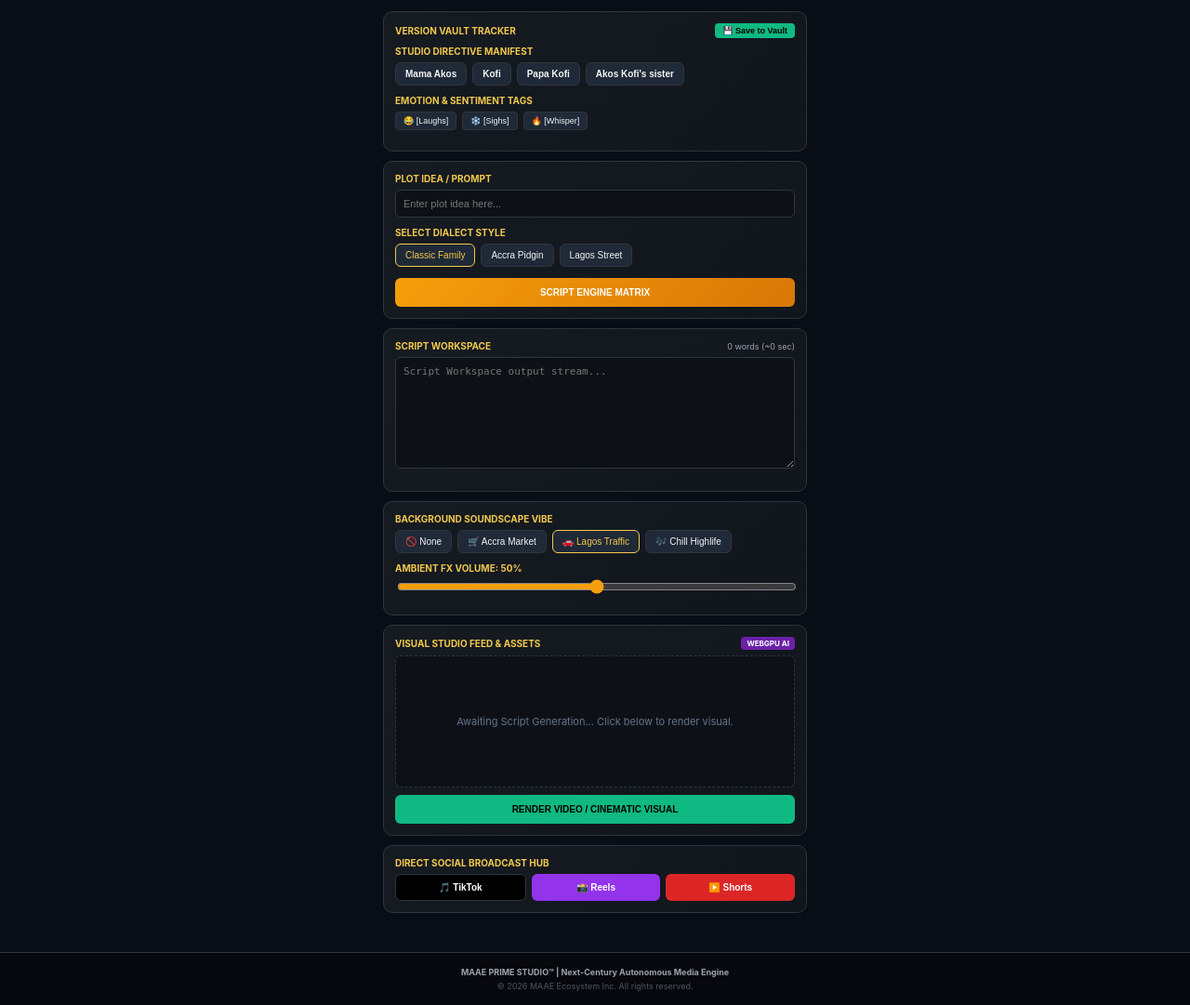
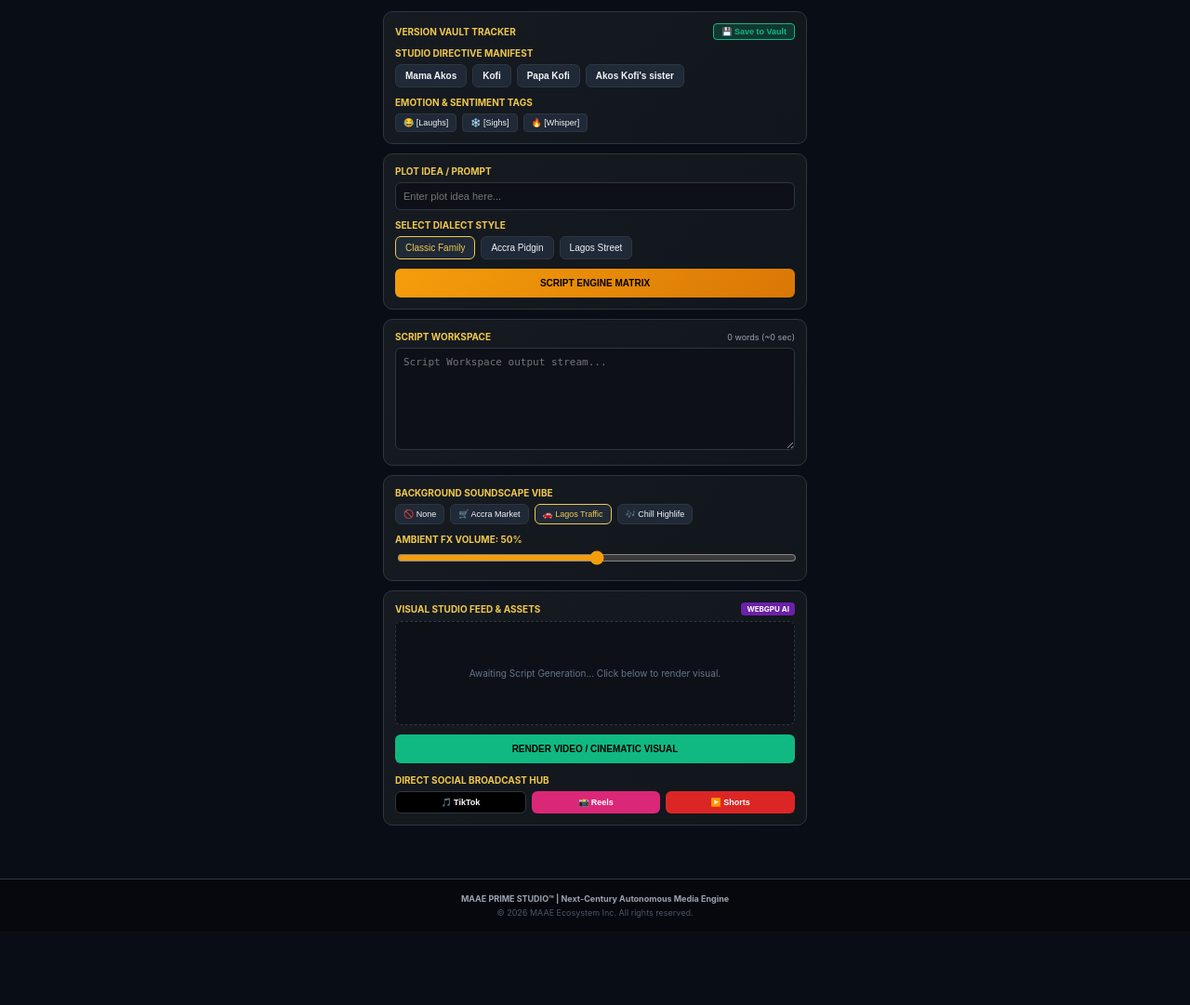
Before and after one commit to solutiondev54-netizen/render-deploy, a Flask app: page / in a window 1280 px wide. Shown: the part 47-1128 px from the top of the page at 93% size. After the commit the page ends 1034 px from the top, so only its background shows below. Run offline with Flask 3, Linux system fonts and the light colour scheme.

Commit message:
Update studio.html

```diff
--- a/templates/studio.html
+++ b/templates/studio.html
@@ -1,11 +1,11 @@
 {% extends "base.html" %}
 {% block title %}Studio Mixer | MAAE Ecosystem{% endblock %}
 {% block content %}
-<!-- Version Vault & Manifest -->
+<!-- Version Vault Tracker & Directives -->
 <div style="background: linear-gradient(135deg, #161b22, #11151c); border: 1px solid #30363d; border-radius: 10px; padding: 12px; margin-bottom: 10px;">
     <div style="display: flex; justify-content: space-between; align-items: center; margin-bottom: 8px;">
         <span style="color: #f2c94c; font-size: 10px; font-weight: 700; text-transform: uppercase;">Version Vault Tracker</span>
-        <button type="button" onclick="saveToVault()" style="background: #10b981; color: #000; border: none; padding: 3px 8px; border-radius: 4px; font-size: 9px; font-weight: bold; cursor: pointer;">💾 Save to Vault</button>
+        <button type="button" onclick="saveToVault()" style="background: rgba(16, 185, 129, 0.2); color: #10b981; border: 1px solid #10b981; padding: 3px 8px; border-radius: 4px; font-size: 9px; font-weight: bold; cursor: pointer;">💾 Save to Vault</button>
     </div>
 
     <label style="color: #f2c94c; font-size: 10px; font-weight: 700; text-transform: uppercase; display: block; margin-bottom: 6px;">Studio Directive Manifest</label>
@@ -13,30 +13,30 @@
         <button type="button" onclick="setPreset('Mama Akos')" style="background: #1f2937; color: #f3f4f6; border: 1px solid #30363d; padding: 6px 10px; border-radius: 6px; font-size: 10px; font-weight: bold; cursor: pointer;">Mama Akos</button>
         <button type="button" onclick="setPreset('Kofi')" style="background: #1f2937; color: #f3f4f6; border: 1px solid #30363d; padding: 6px 10px; border-radius: 6px; font-size: 10px; font-weight: bold; cursor: pointer;">Kofi</button>
         <button type="button" onclick="setPreset('Papa Kofi')" style="background: #1f2937; color: #f3f4f6; border: 1px solid #30363d; padding: 6px 10px; border-radius: 6px; font-size: 10px; font-weight: bold; cursor: pointer;">Papa Kofi</button>
-        <button type="button" onclick="setPreset('Akos Kofi sister')" style="background: #1f2937; color: #f3f4f6; border: 1px solid #30363d; padding: 6px 10px; border-radius: 6px; font-size: 10px; font-weight: bold; cursor: pointer;">Akos Kofi's sister</button>
+        <button type="button" onclick="setPreset('Akos Kofi\'s sister')" style="background: #1f2937; color: #f3f4f6; border: 1px solid #30363d; padding: 6px 10px; border-radius: 6px; font-size: 10px; font-weight: bold; cursor: pointer;">Akos Kofi's sister</button>
     </div>
 
     <label style="color: #f2c94c; font-size: 10px; font-weight: 700; text-transform: uppercase; display: block; margin-bottom: 6px;">Emotion & Sentiment Tags</label>
-    <div style="display: flex; gap: 6px; margin-bottom: 10px;">
+    <div style="display: flex; gap: 6px;">
         <button type="button" onclick="addTag('😂 [Laughs]')" style="background: #1f2937; color: #f3f4f6; border: 1px solid #30363d; padding: 4px 8px; border-radius: 4px; font-size: 9px; cursor: pointer;">😂 [Laughs]</button>
         <button type="button" onclick="addTag('❄️ [Sighs]')" style="background: #1f2937; color: #f3f4f6; border: 1px solid #30363d; padding: 4px 8px; border-radius: 4px; font-size: 9px; cursor: pointer;">❄️ [Sighs]</button>
         <button type="button" onclick="addTag('🔥 [Whisper]')" style="background: #1f2937; color: #f3f4f6; border: 1px solid #30363d; padding: 4px 8px; border-radius: 4px; font-size: 9px; cursor: pointer;">🔥 [Whisper]</button>
     </div>
 </div>
 
-<!-- Plot Idea & Dialect Styles -->
+<!-- Plot Idea / Prompt & Dialect Styles -->
 <div style="background: linear-gradient(135deg, #161b22, #11151c); border: 1px solid #30363d; border-radius: 10px; padding: 12px; margin-bottom: 10px;">
     <label style="color: #f2c94c; font-size: 10px; font-weight: 700; text-transform: uppercase; display: block; margin-bottom: 6px;">Plot Idea / Prompt</label>
     <input type="text" id="prompt-input" placeholder="Enter plot idea here..." style="width: 100%; padding: 8px; background: #0d1117; border: 1px solid #30363d; color: #fff; border-radius: 6px; box-sizing: border-box; font-size: 11px; margin-bottom: 10px;">
 
     <label style="color: #f2c94c; font-size: 10px; font-weight: 700; text-transform: uppercase; display: block; margin-bottom: 6px;">Select Dialect Style</label>
-    <div style="display: flex; flex-wrap: wrap; gap: 6px; margin-bottom: 12px;">
+    <div style="display: flex; flex-wrap: wrap; gap: 6px; margin-bottom: 10px;">
         <button type="button" onclick="setDialect('Classic Family')" style="background: #1f2937; color: #f2c94c; border: 1px solid #f2c94c; padding: 6px 10px; border-radius: 6px; font-size: 10px; cursor: pointer;">Classic Family</button>
         <button type="button" onclick="setDialect('Accra Pidgin')" style="background: #1f2937; color: #f3f4f6; border: 1px solid #30363d; padding: 6px 10px; border-radius: 6px; font-size: 10px; cursor: pointer;">Accra Pidgin</button>
         <button type="button" onclick="setDialect('Lagos Street')" style="background: #1f2937; color: #f3f4f6; border: 1px solid #30363d; padding: 6px 10px; border-radius: 6px; font-size: 10px; cursor: pointer;">Lagos Street</button>
     </div>
 
-    <button type="button" onclick="generateScript()" style="width: 100%; padding: 10px; background: linear-gradient(135deg, #f59e0b, #d97706); color: #fff; border: none; border-radius: 6px; font-weight: bold; font-size: 10px; text-transform: uppercase; cursor: pointer;">Script Engine Matrix</button>
+    <button type="button" onclick="generateScript()" style="width: 100%; padding: 10px; background: linear-gradient(135deg, #f59e0b, #d97706); color: #000; border: none; border-radius: 6px; font-weight: bold; font-size: 10px; text-transform: uppercase; cursor: pointer;">Script Engine Matrix</button>
 </div>
 
 <!-- Script Workspace -->
@@ -45,56 +45,45 @@
         <label style="color: #f2c94c; font-size: 10px; font-weight: 700; text-transform: uppercase;">Script Workspace</label>
         <span id="word-count" style="color: #9ca3af; font-size: 9px;">0 words (~0 sec)</span>
     </div>
-    <textarea id="workspace" oninput="updateWordCount()" placeholder="Script Workspace output stream..." style="width: 100%; height: 120px; background: #0d1117; border: 1px solid #30363d; color: #f3f4f6; padding: 8px; border-radius: 6px; box-sizing: border-box; font-size: 11px; margin-bottom: 8px;"></textarea>
+    <textarea id="workspace" oninput="updateWordCount()" placeholder="Script Workspace output stream..." style="width: 100%; height: 110px; background: #0d1117; border: 1px solid #30363d; color: #f3f4f6; padding: 8px; border-radius: 6px; box-sizing: border-box; font-size: 11px;"></textarea>
 </div>
 
-<!-- Soundscape & Ambient Mixer -->
+<!-- Background Soundscape Vibe & Ambient FX -->
 <div style="background: linear-gradient(135deg, #161b22, #11151c); border: 1px solid #30363d; border-radius: 10px; padding: 12px; margin-bottom: 10px;">
     <label style="color: #f2c94c; font-size: 10px; font-weight: 700; text-transform: uppercase; display: block; margin-bottom: 6px;">Background Soundscape Vibe</label>
     <div style="display: flex; flex-wrap: wrap; gap: 6px; margin-bottom: 10px;">
-        <button type="button" style="background: #1f2937; color: #f3f4f6; border: 1px solid #30363d; padding: 6px 10px; border-radius: 6px; font-size: 10px;">🚫 None</button>
-        <button type="button" style="background: #1f2937; color: #f3f4f6; border: 1px solid #30363d; padding: 6px 10px; border-radius: 6px; font-size: 10px;">🛒 Accra Market</button>
-        <button type="button" style="background: #1f2937; color: #f2c94c; border: 1px solid #f2c94c; padding: 6px 10px; border-radius: 6px; font-size: 10px;">🚗 Lagos Traffic</button>
-        <button type="button" style="background: #1f2937; color: #f3f4f6; border: 1px solid #30363d; padding: 6px 10px; border-radius: 6px; font-size: 10px;">🎶 Chill Highlife</button>
+        <button type="button" style="background: #1f2937; color: #f3f4f6; border: 1px solid #30363d; padding: 5px 8px; border-radius: 6px; font-size: 9px;">🚫 None</button>
+        <button type="button" style="background: #1f2937; color: #f3f4f6; border: 1px solid #30363d; padding: 5px 8px; border-radius: 6px; font-size: 9px;">🛒 Accra Market</button>
+        <button type="button" style="background: #1f2937; color: #f2c94c; border: 1px solid #f2c94c; padding: 5px 8px; border-radius: 6px; font-size: 9px;">🚗 Lagos Traffic</button>
+        <button type="button" style="background: #1f2937; color: #f3f4f6; border: 1px solid #30363d; padding: 5px 8px; border-radius: 6px; font-size: 9px;">🎶 Chill Highlife</button>
     </div>
 
     <label style="color: #f2c94c; font-size: 10px; font-weight: 700; text-transform: uppercase; display: block; margin-bottom: 4px;">Ambient FX Volume: <span id="vol-val">50%</span></label>
-    <input type="range" min="0" max="100" value="50" oninput="document.getElementById('vol-val').innerText = this.value + '%'" style="width: 100%; accent-color: #f59e0b; margin-bottom: 10px;">
+    <input type="range" min="0" max="100" value="50" oninput="document.getElementById('vol-val').innerText = this.value + '%'" style="width: 100%; accent-color: #f59e0b;">
 </div>
 
-<!-- Visual Studio Feed & Render -->
-<div style="background: linear-gradient(135deg, #161b22, #11151c); border: 1px solid #30363d; border-radius: 10px; padding: 12px; text-align: center; margin-bottom: 10px;">
+<!-- Visual Studio Feed & Direct Social Hub -->
+<div style="background: linear-gradient(135deg, #161b22, #11151c); border: 1px solid #30363d; border-radius: 10px; padding: 12px; text-align: center; margin-bottom: 15px;">
     <div style="display: flex; justify-content: space-between; align-items: center; margin-bottom: 6px;">
         <label style="color: #f2c94c; font-size: 10px; font-weight: 700; text-transform: uppercase;">Visual Studio Feed & Assets</label>
         <span style="background: #6b21a8; color: #fff; padding: 2px 6px; border-radius: 4px; font-size: 8px; font-weight: bold;">WEBGPU AI</span>
     </div>
-    <div id="visual-output" style="background: #0d1117; border: 1px dashed #30363d; height: 140px; border-radius: 6px; display: flex; align-items: center; justify-content: center; color: #64748b; font-size: 11px; overflow: hidden; margin-bottom: 8px;">
+    <div id="visual-output" style="background: #0d1117; border: 1px dashed #30363d; height: 110px; border-radius: 6px; display: flex; align-items: center; justify-content: center; color: #64748b; font-size: 10px; margin-bottom: 10px;">
         Awaiting Script Generation... Click below to render visual.
     </div>
-    <button type="button" onclick="renderVisual()" style="width: 100%; padding: 10px; background: #10b981; color: #000; border: none; border-radius: 6px; font-weight: bold; font-size: 10px; text-transform: uppercase; cursor: pointer;">Render Video / Cinematic Visual</button>
-</div>
 
-<!-- Social Broadcast Hub -->
-<div style="background: linear-gradient(135deg, #161b22, #11151c); border: 1px solid #30363d; border-radius: 10px; padding: 12px; text-align: center;">
+    <button type="button" onclick="renderVisual()" style="width: 100%; padding: 10px; background: #10b981; color: #000; border: none; border-radius: 6px; font-weight: bold; font-size: 10px; text-transform: uppercase; cursor: pointer; margin-bottom: 12px;">Render Video / Cinematic Visual</button>
+
     <label style="color: #f2c94c; font-size: 10px; font-weight: 700; text-transform: uppercase; display: block; margin-bottom: 6px; text-align: left;">Direct Social Broadcast Hub</label>
     <div style="display: flex; gap: 6px;">
-        <button type="button" style="flex: 1; padding: 8px; background: #000; color: #fff; border: 1px solid #30363d; border-radius: 6px; font-size: 10px; font-weight: bold;">🎵 TikTok</button>
-        <button type="button" style="flex: 1; padding: 8px; background: #9333ea; color: #fff; border: none; border-radius: 6px; font-size: 10px; font-weight: bold;">📸 Reels</button>
-        <button type="button" style="flex: 1; padding: 8px; background: #dc2626; color: #fff; border: none; border-radius: 6px; font-size: 10px; font-weight: bold;">▶️ Shorts</button>
+        <button type="button" style="flex: 1; padding: 6px; background: #000; color: #fff; border: 1px solid #30363d; border-radius: 6px; font-size: 9px; font-weight: bold;">🎵 TikTok</button>
+        <button type="button" style="flex: 1; padding: 6px; background: #db2777; color: #fff; border: none; border-radius: 6px; font-size: 9px; font-weight: bold;">📸 Reels</button>
+        <button type="button" style="flex: 1; padding: 6px; background: #dc2626; color: #fff; border: none; border-radius: 6px; font-size: 9px; font-weight: bold;">▶️ Shorts</button>
     </div>
 </div>
 
 <script>
     let activeDialect = "Classic Family";
-
-    document.addEventListener('DOMContentLoaded', () => {
-        const loaded = localStorage.getItem('active_loaded_script');
-        if (loaded) {
-            document.getElementById('workspace').value = loaded;
-            updateWordCount();
-            localStorage.removeItem('active_loaded_script');
-        }
-    });
 
     function setPreset(character) {
         const input = document.getElementById('prompt-input');
```
